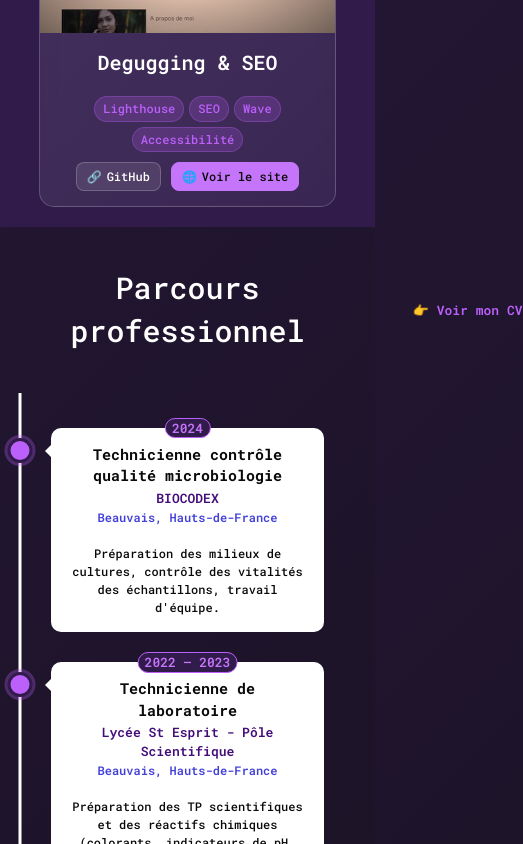
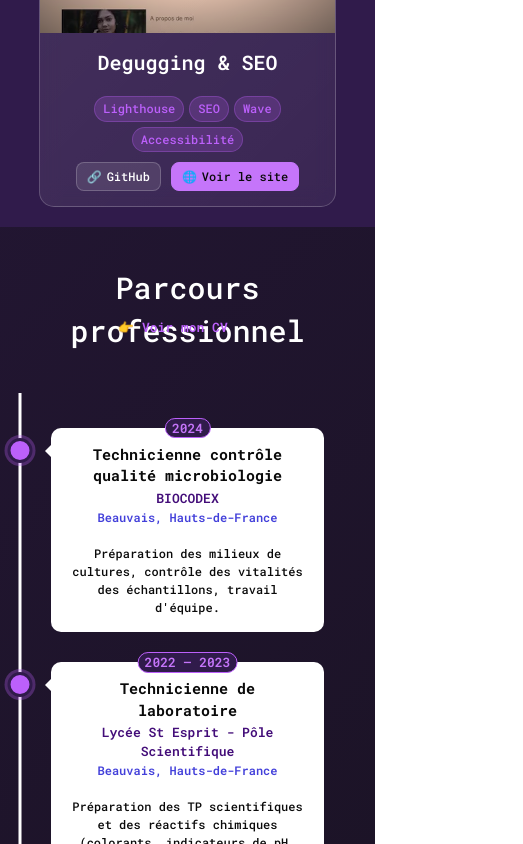
Before and after one commit to ProjetsDevFanny/Projet8_OCR_Portfolio, a React (Vite) app: page / in a window 390 px wide. Shown: the part 2348-3192 px from the top of the page, 523 px wide, since content can reach past the window. Built offline with nearby package versions, Linux system fonts and the light colour scheme; a web font is replaced by a local one.

Commit message:
fix(history): link cv responsive tablet position

```diff
--- a/src/Components/Sections/History/History-Items/historyItem.scss
+++ b/src/Components/Sections/History/History-Items/historyItem.scss
@@ -179,7 +179,7 @@
     box-shadow: 0 0 0 3px rgba(188, 96, 251, 0.3);
 
     @include tablet {
-      left: 3% !important;
+      left: 4%!important;
       right: auto !important;
       top: 4rem;
       transform: translateX(-50%) !important;
--- a/src/Components/Sections/History/History-global/history.scss
+++ b/src/Components/Sections/History/History-global/history.scss
@@ -31,13 +31,18 @@
     .cv-link {
       position: absolute;
       top: 50%;
-      right: -50%;
+      right: -18vw;
       transform: translateY(-50%);
       font-size: 1.3rem;
       font-weight: 600;
       color: $medium_purple;
       text-decoration: none;
       transition: all 0.4s ease;
+
+      @include tablet {
+        top: 60px;
+        right: 38%;
+      }
 
       &:hover {
         color: $light_purple;
@@ -70,7 +75,7 @@
     transform: translateX(-50%);
 
     @include tablet {
-      left: 3%;
+      left: 4%;
     }
 
     @include mobile {
```
